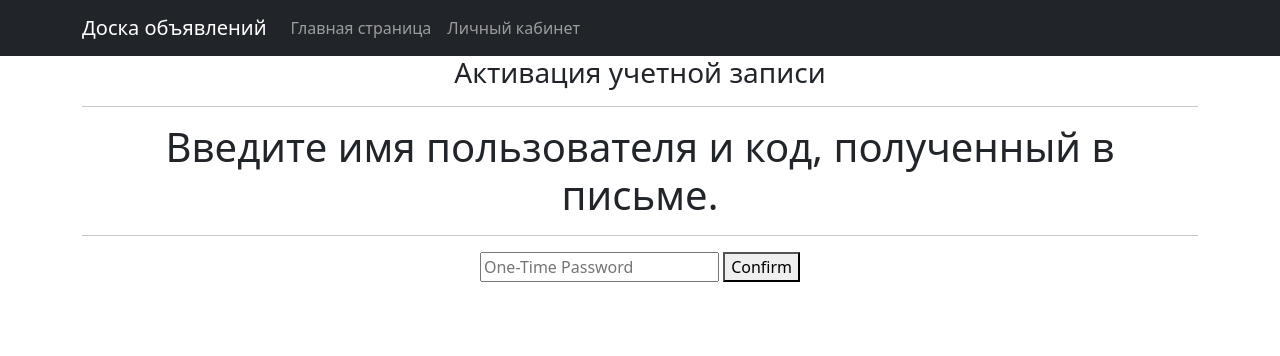
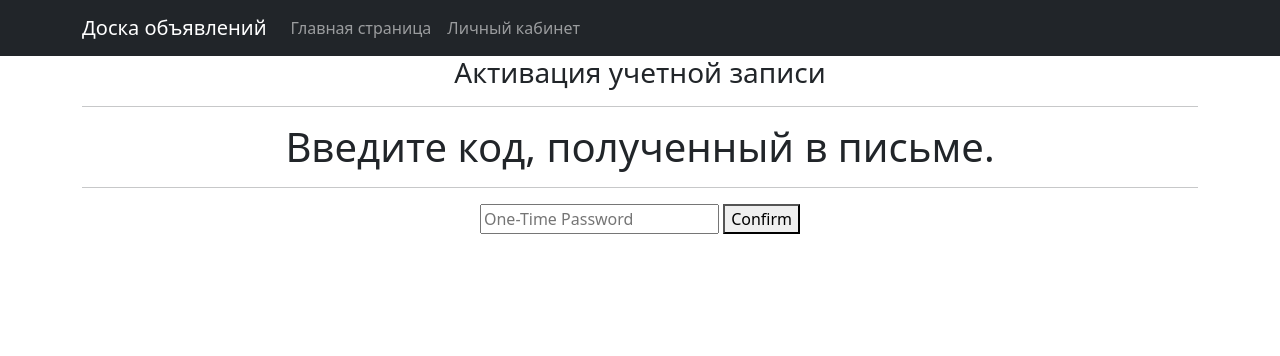
Before and after one commit to victoria-sd/Bulletin-board, a Django app: page /accounts/activation/ in a window 1280 px wide. Shown: the top 356 px of the page. Run offline with Django 4.2, Linux system fonts and the light colour scheme; some libraries are stand-ins or nearby versions.

Commit message:
changed activation.html

```diff
--- a/bulletin_board/templates/registration/activation.html
+++ b/bulletin_board/templates/registration/activation.html
@@ -7,7 +7,7 @@
 {% block content %}
     <h3>Активация учетной записи</h3>
     <hr>
-    <h1>Введите имя пользователя и код, полученный в письме.</h1>
+    <h1>Введите код, полученный в письме.</h1>
     <hr>
 
   <form method="post">
```
Also changed, not shown: bulletin_board/db.sqlite3.
